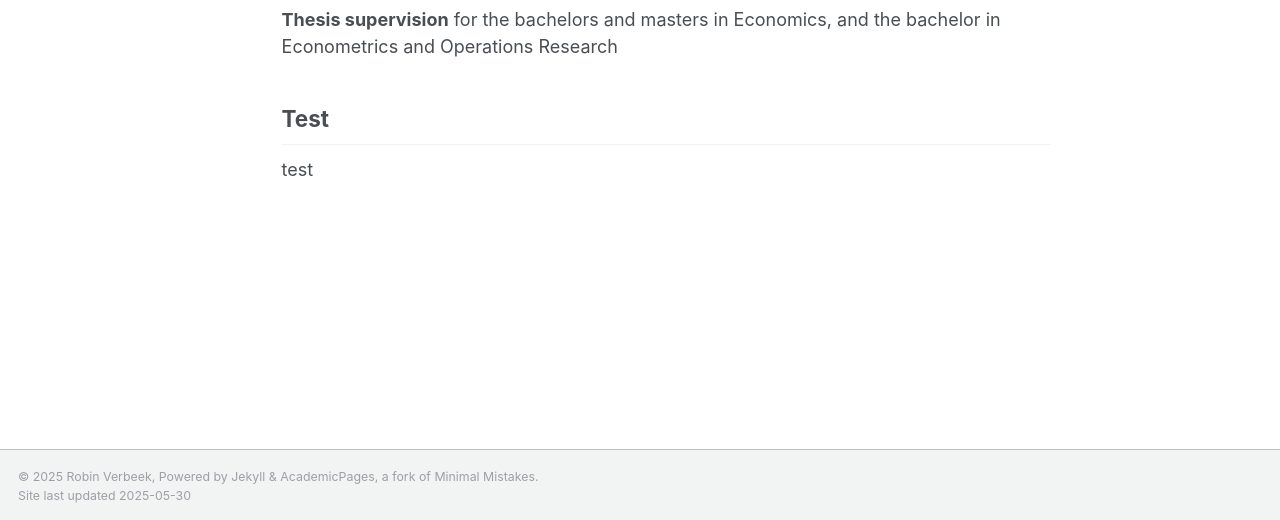
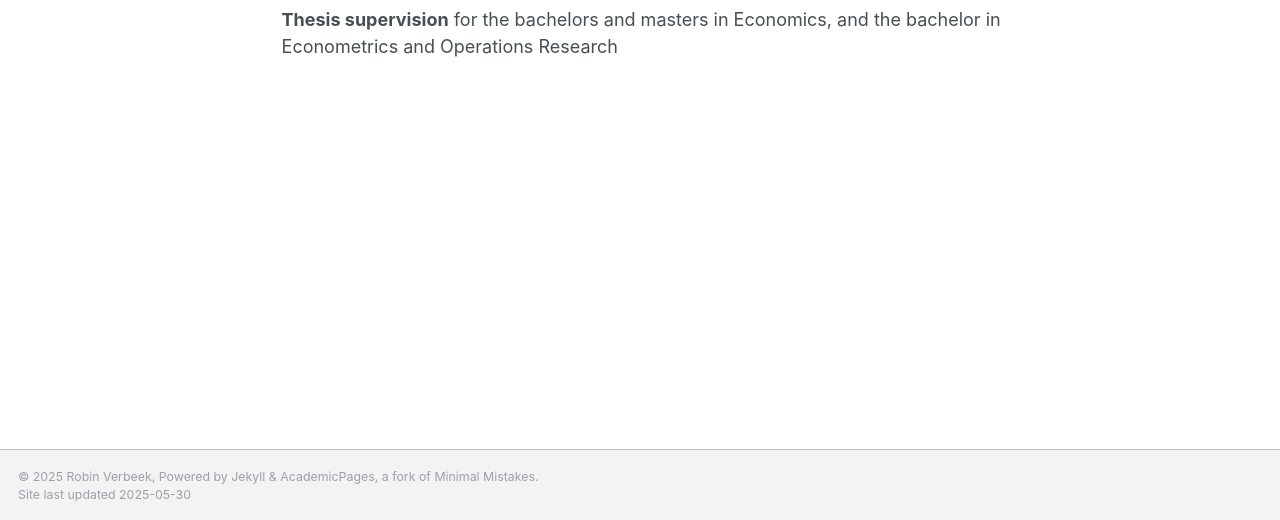
Before and after one commit to RobinV1/robinv1.github.io, a Jekyll site: the page built from _pages/about.md, in a window 1280 px wide and 1135 px high. Shown: the part 612-1132 px from the top of the window. Built offline with Jekyll 4.4.1, drawn with Linux system fonts in a browser that asks for light colours; some web fonts are replaced.

Commit message:
Update about.md

```diff
--- a/_pages/about.md
+++ b/_pages/about.md
@@ -19,6 +19,3 @@ TA for **Advanced Empircal Methods** with [Carlos Riumallo Herl](https://www.eur
 TA for **Seminar Economics of the Public Sector** with [Olivier Marie](https://sites.google.com/site/oliviermarie/), [Elisabeth Leduc](https://sites.google.com/view/elisabethleduc/about-me), and [Tommaso Tulkens](https://www.linkedin.com/in/tommaso-tulkens-economics/)
 
 **Thesis supervision** for the bachelors and masters in Economics, and the bachelor in Econometrics and Operations Research
-
-## Test
-test
```
